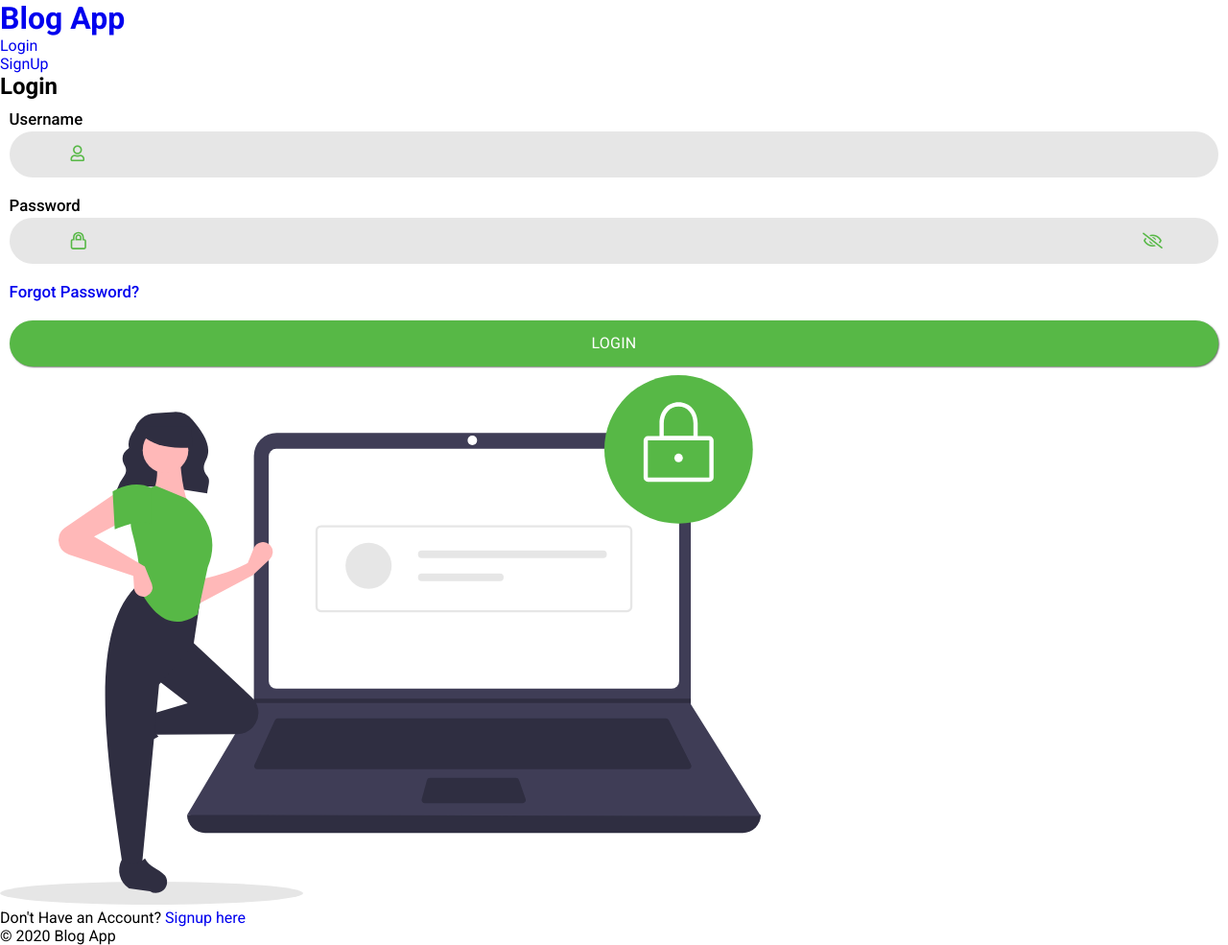
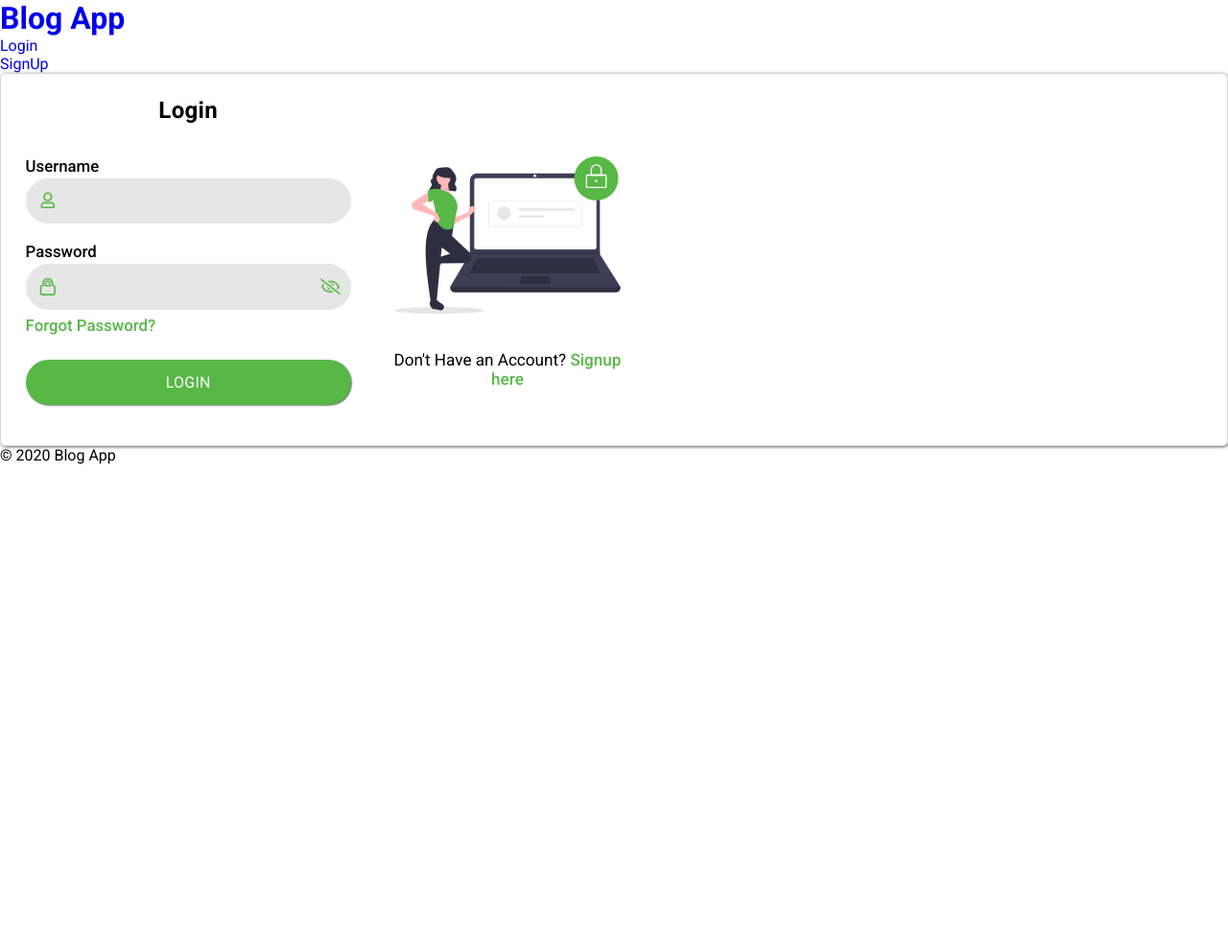
Before and after one commit to Seth250/blog-app, a Django app: page /login/ in a window 1280 px wide. Shown: the whole page at 96% size. After the commit the page ends 484 px from the top, so only its background shows below. Run offline with Django 3.2, Linux system fonts and the light colour scheme; style sheets or scripts are compiled from the project's sources; some libraries are stand-ins or nearby versions.

Commit message:
refactored login styles

```diff
--- a/accounts/static/accounts/scss/_acc-config.scss
+++ b/accounts/static/accounts/scss/_acc-config.scss
@@ -1,6 +1,6 @@
 $box-border-radius: 0.35rem;
 $sd-border-radius: 1.5rem;
-$box-height: 3rem;
+$box-height: 2.95rem;
 $primary-color: #57b846;
 
 @mixin default-flex-styles{
--- a/accounts/static/accounts/scss/_acc-styles.scss
+++ b/accounts/static/accounts/scss/_acc-styles.scss
@@ -24,8 +24,8 @@
 
   &__svg{
     // border: 1px solid black;
-    width: 85%;
     height: 100%;
+    width: 80%;
   }
 
   &__message{
@@ -40,6 +40,11 @@
       color: $primary-color;
     }
   }
+}
+
+.col-login{
+  width: 24vw;
+  padding: 0.4em;
 }
 
 .fm-col{
@@ -68,9 +73,11 @@
 
   p{
     font-size: 105%;
+    padding: 0.4em 0;
 
     a{
       font-weight: 500;
+      color: $primary-color;
     }
   }
 
@@ -93,7 +100,7 @@
   margin-top: 0.2em;
 
   &:focus-within{
-    box-shadow: 0 0 0.3rem 0 rgba(18, 97, 160, 0.7);
+    box-shadow: 0 0 0.35rem 0 rgba(19, 83, 134, 0.7);
   }
 
   .fa-user{
@@ -102,7 +109,7 @@
 
   > i{
     font-size: 104%;
-    width: 11%;
+    width: 12%;
     // border: 1px solid red;
     text-align: center;
   }
@@ -115,7 +122,7 @@
 .password-toggler{
   // border: 1px solid red;
   position: relative;
-	width: 9.5%;
+	width: 10%;
   cursor: pointer;
   @include default-flex-styles;
 
@@ -165,11 +172,11 @@
 }
 
 .standard-input{
-  width: 90.5%;
+  width: 87.5%;
 }
 
 .password-input{
-  width: 79%;
+  width: 77.5%;
 }
 
 .fa-lock{
--- a/accounts/templates/accounts/login.html
+++ b/accounts/templates/accounts/login.html
@@ -2,11 +2,7 @@
 
 {% load static %}
 
-{% block title %}Login Page{% endblock title %}
-
-{% block styles %}
-	<link href="{% static 'accounts/css/styles.css' %}" rel="stylesheet" />
-{% endblock styles %}
+{% block title %} Login Page {% endblock title %}
 
 {% block content %}
 	{% if messages %}
@@ -16,9 +12,9 @@
 			</div>
 		{% endfor %}
 	{% endif %}
-	<div class="container container-login">
-		<div class="col-2">
-			<div class="col-2__heading">
+	<div class="container-acc">
+		<div class="fm-col">
+			<div class="fm-col__heading">
 				<h2>Login</h2>
 			</div>
 			{% if form.errors %}
@@ -26,82 +22,46 @@
 					<p>Invalid Username or Password.</p>
 				</div>
 			{% endif %}
-			<div class="form-container">
+			<div class="fm-col__form-container">
 				<form method="POST">
 					{% csrf_token %}
-					{% for field in form %}
-						<div class="form-row">
-							{{ field.label_tag }}
-							<div class="input-container">
-								{% if 'password' in field.name %}
-									<i class="fa fa-lock"></i>
-									{{ field }}
-									<a class="password-toggler" id="toggler-{{ field.name }}">
-										<i class="far fa-eye-slash" id="toggler-icon-{{ field.name }}"></i>
-									</a>
-								{% else %}
-									<i class="far fa-user"></i>
-									{{ field }}
-								{% endif %}
-							</div>
+					<div class="form-row">
+						{{ form.username.label_tag }}
+						<div class="input-container">
+							<i class="far fa-user"></i>
+							{{ form.username }}
 						</div>
-					{% endfor %}
+					</div>
 					<div class="form-row">
+						{{ form.password.label_tag }}
+						<div class="input-container">
+							<i class="fas fa-lock"></i>
+							{{ form.password }}
+							<a class="password-toggler">
+								<i class="far fa-eye-slash"></i>
+								<i class="far fa-eye"></i>
+							</a>
+						</div>
 						<p>
 							<a href="#">Forgot Password?</a>
 						</p>
 					</div>
 					<div class="form-row">
-						<button type="submit" class="submit-button login-button">Login</button>
+						<button type="submit" class="submit-button ">Login</button>
 					</div>
 				</form>
 			</div>
 		</div>
-		<div class="col-1 col-1-login">
-			<div class="col-1__image-container">
-				<img src="{% static 'accounts/img/login.svg' %}" alt="login svg" class="col-1__svg login-svg">
+		<div class="img-col col-login">
+			<div class="img-col__svg-container">
+				<img src="{% static 'accounts/img/login.svg' %}" alt="login svg" class="img-col__svg">
 			</div>
-			<div class="col-1__message register-message">
+			<div class="img-col__message">
 				<p>
-					Don't Have an Account?
-					<a href="{% url 'accounts:signup' %}">Signup here</a>
+					Don't Have an Account? <a href="{% url 'accounts:signup' %}">Signup here</a>
 				</p>
 			</div>
 		</div>
-		<!-- <div class="form-container">
-			<div class="form-top">
-				<h2>Login</h2>
-			</div>
-			<form method="POST">
-				{% csrf_token %}
-				{% for field in form %}
-					<div class="form-row">
-						{{ field.errors }}
-						{{ field.label_tag }}
-						<div class="input-container" tab-index="0">
-							{% if 'password' in field.name %}
-								<i class="fa fa-lock"></i>
-								{{ field }}
-								<a class="password-toggler" id="toggler-{{ field.name }}">
-									<i class="far fa-eye-slash" id="toggler-icon-{{ field.name }}"></i>
-								</a>
-							{% else %}
-								<i class="far fa-user"></i>
-								{{ field }}
-							{% endif %}
-						</div>
-					</div>
-				{% endfor %}
-				<div class="form-row">
-					<button type="submit" class="submit-button">Login</button>
-				</div>
-			</form>
-			<div class="form-bottom">
-				<p>
-					Don't Have an Account? <a href="{% url 'accounts:login' %}">Signup Now!</a>
-				</p>
-			</div>
-		</div> -->
 	</div>
 {% endblock content %}
 
--- a/accounts/urls.py
+++ b/accounts/urls.py
@@ -9,6 +9,7 @@ urlpatterns = [
 	path('signup/', UserCreateView.as_view(), name='signup'),
 	path('login/', auth_views.LoginView.as_view(
 			template_name='accounts/login.html',
+			redirect_authenticated_user=True,
 			authentication_form=CustomAuthenticationForm), name='login'),
 	path('logout/', auth_views.LogoutView.as_view(template_name='accounts/logout.html'), name='logout'),
 	# path('profile/', profile, name='profile'),
```
Also changed, not shown: static/css/styles.css (+1 -1 lines).
